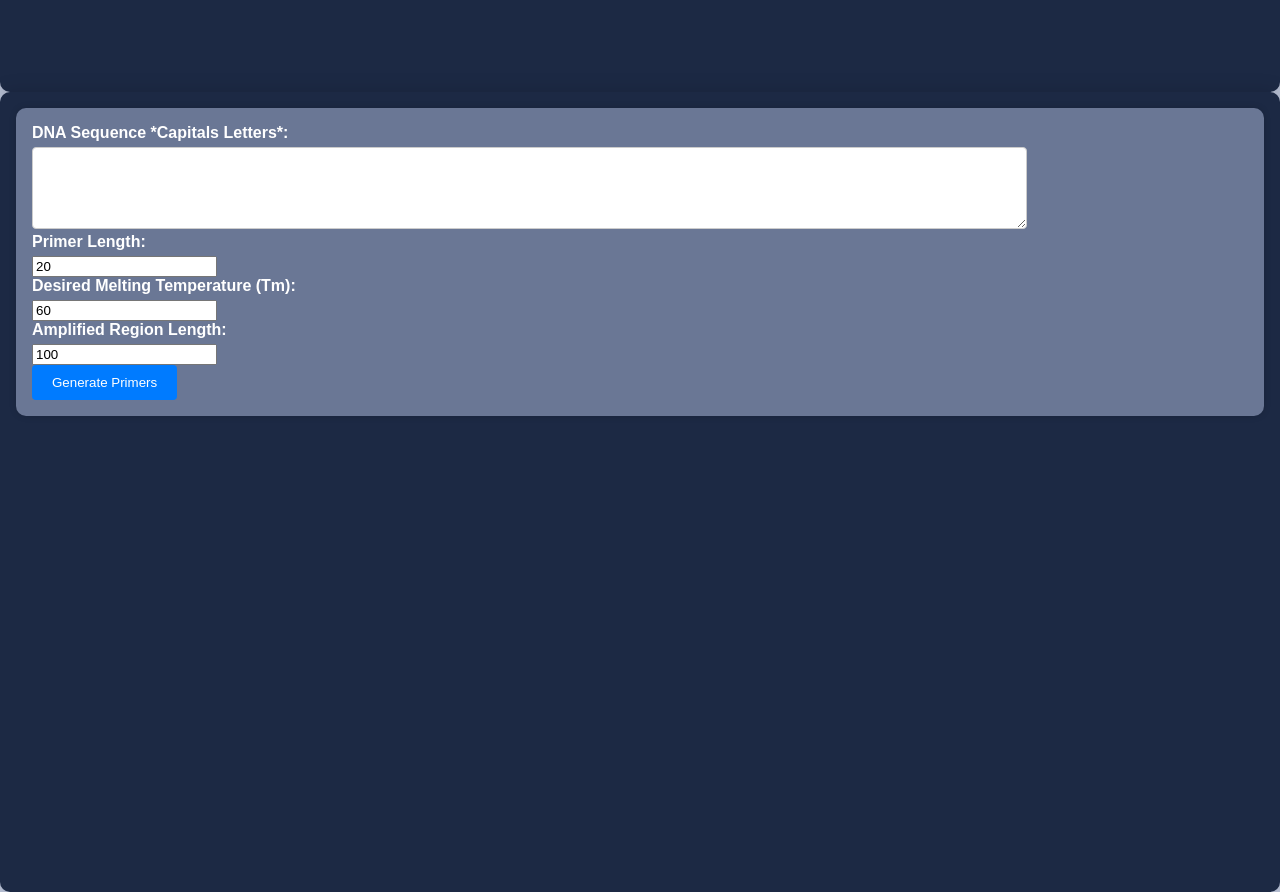
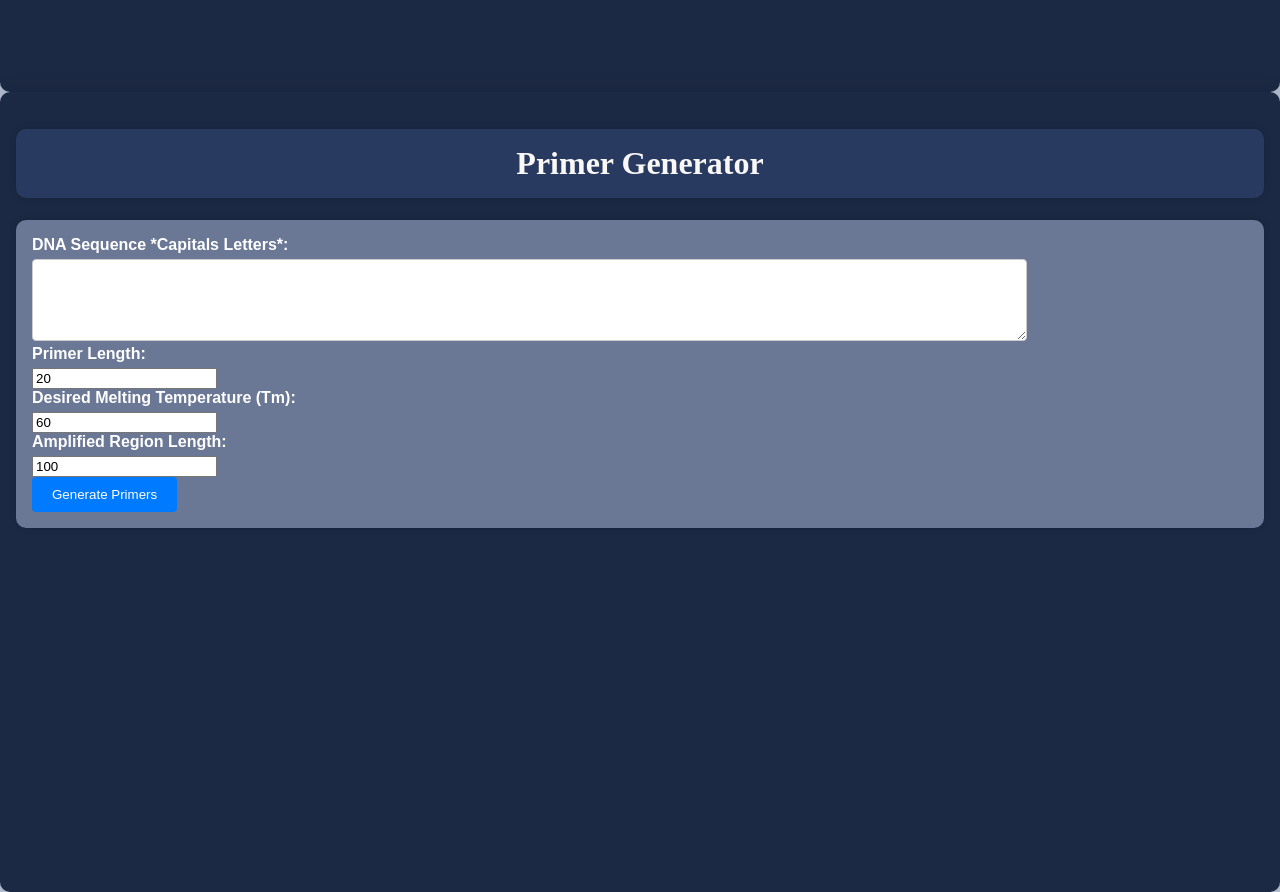
Before and after one commit to hannie1434/construct-designing-website, a plain HTML site: page frontend/index.html in a window 1280 px wide. Shown: the part 820-1712 px from the top of the page. Drawn offline with Linux system fonts and the light colour scheme.

Commit message:
primer generator complete

```diff
--- a/frontend/index.html
+++ b/frontend/index.html
@@ -38,6 +38,7 @@
         </div>
     </div>
     <div class="form-body">
+        <h1 class="title">Primer Generator</h1>
         <div class="form">
             <form id="fastaForm">
                 <div>
```
